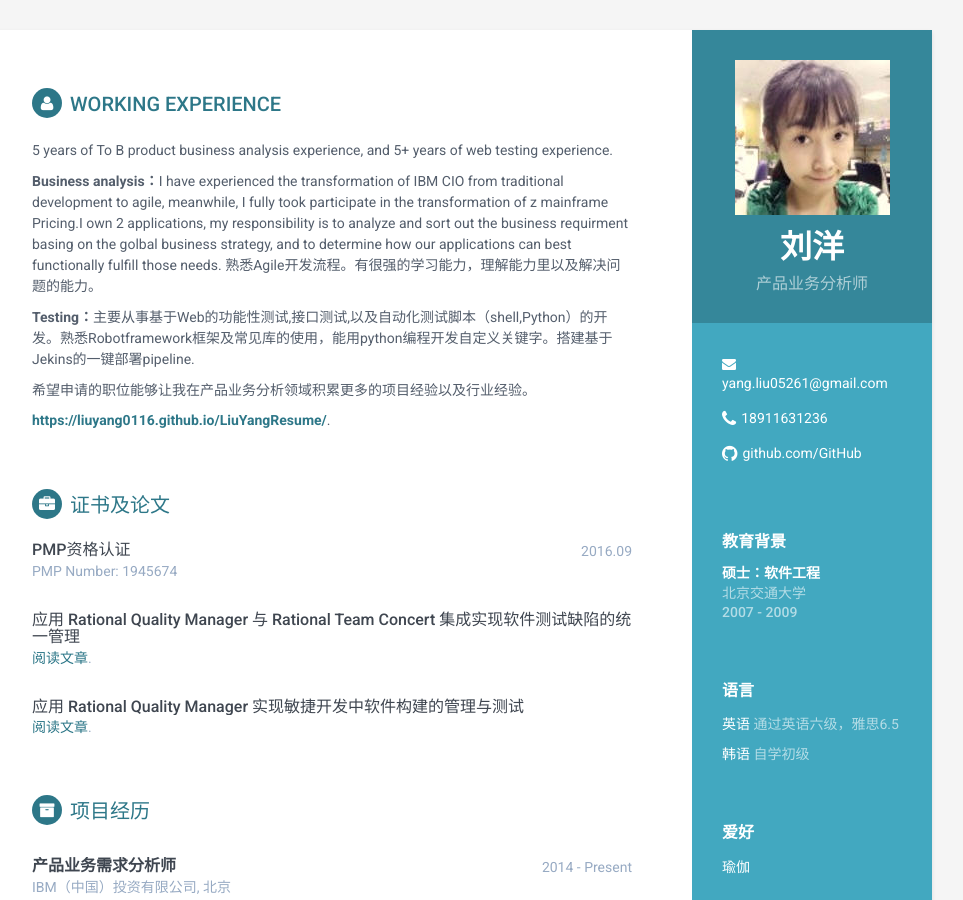
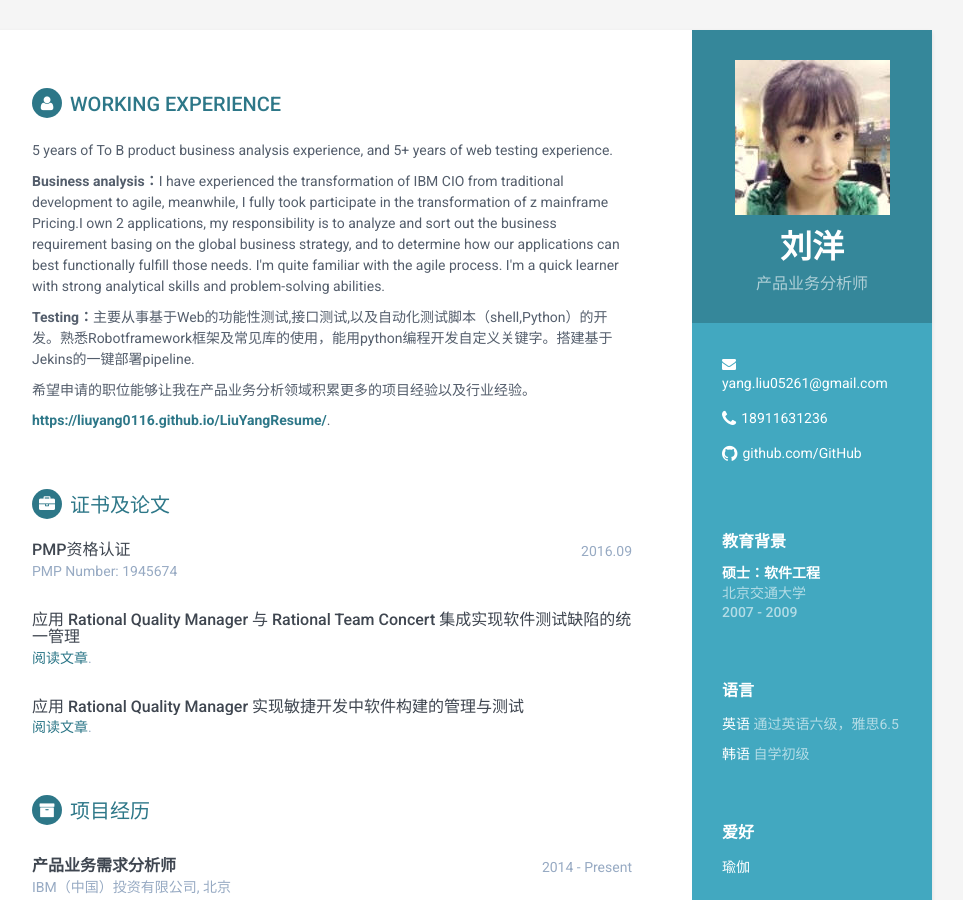
Before and after one commit to liuyang0116/LiuYangResume_EN, a Jekyll site: the page built from index.html, in a window 1280 px wide and 900 px high. Shown: the whole window, without its empty margins (188-1151 px from the left). Built offline with Jekyll 4.4.1, drawn with Linux system fonts in a browser that asks for light colours.

Commit message:
Update carrier-profile.html

```diff
--- a/_includes/carrier-profile.html
+++ b/_includes/carrier-profile.html
@@ -3,9 +3,8 @@
 <div class="summary">
     <p>
 	5 years of To B product business analysis experience, and 5+ years of web testing experience.
-	<p><b>Business analysis：</b>I have experienced the transformation of IBM CIO from traditional development to agile, meanwhile, I fully took participate in the transformation of z mainframe Pricing.I own 2 applications, my responsibility is to analyze and sort out the business requirment basing on the golbal business strategy, and to determine how our applications can best functionally fulfill those needs.
-
-	熟悉Agile开发流程。有很强的学习能力，理解能力里以及解决问题的能力。</p>
+	<p><b>Business analysis：</b>I have experienced the transformation of IBM CIO from traditional development to agile, meanwhile, I fully took participate in the transformation of z mainframe Pricing.I own 2 applications, my responsibility is to analyze and sort out the business requirement basing on the global business strategy, and to determine how our applications can best functionally fulfill those needs.
+		I'm quite familiar with the agile process. I'm a quick learner with strong analytical skills and problem-solving abilities.</p>
 	<p><b>Testing：</b>主要从事基于Web的功能性测试,接口测试,以及自动化测试脚本（shell,Python）的开发。熟悉Robotframework框架及常见库的使用，能用python编程开发自定义关键字。搭建基于Jekins的一键部署pipeline.</p>
 	希望申请的职位能够让我在产品业务分析领域积累更多的项目经验以及行业经验。
 	</p>
```
